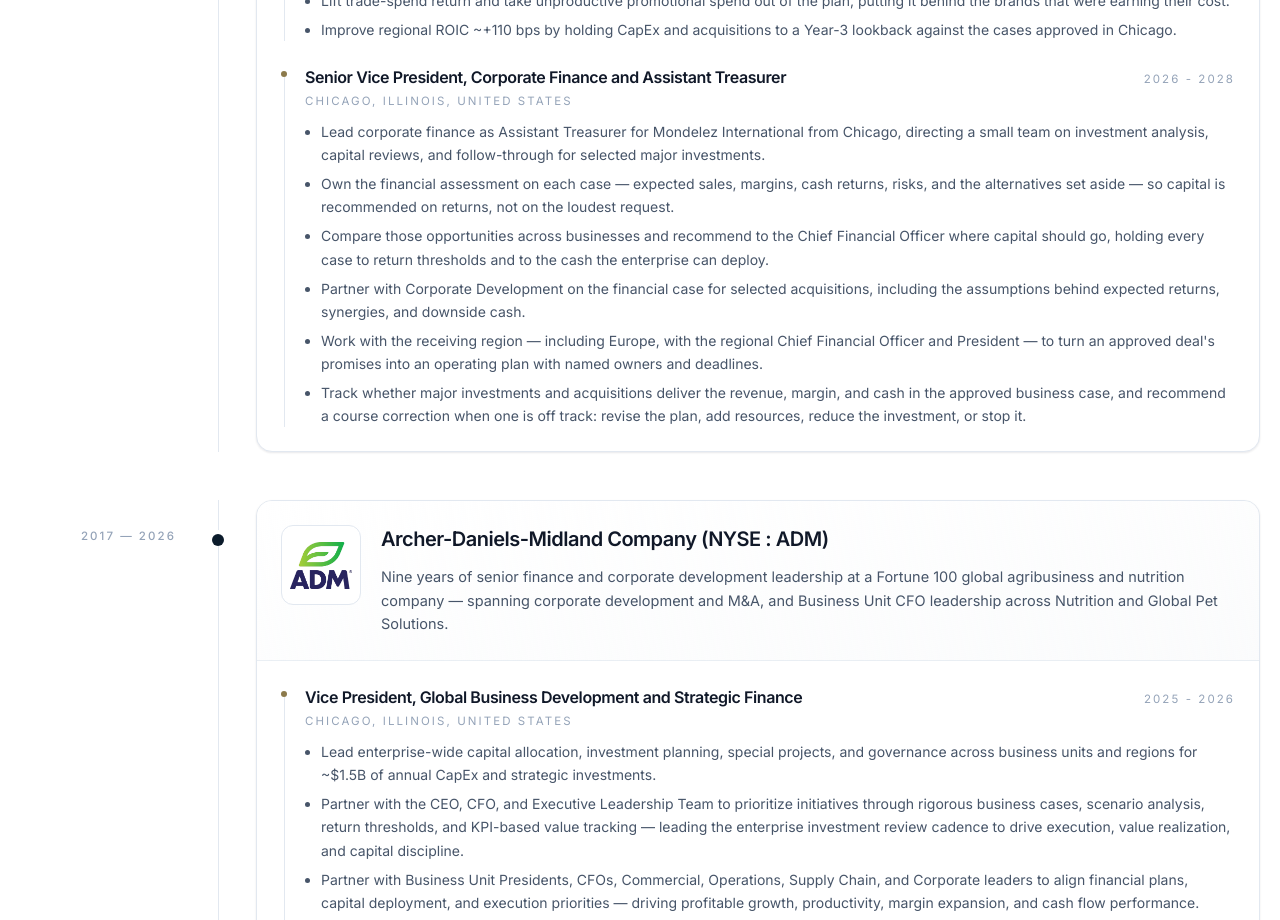
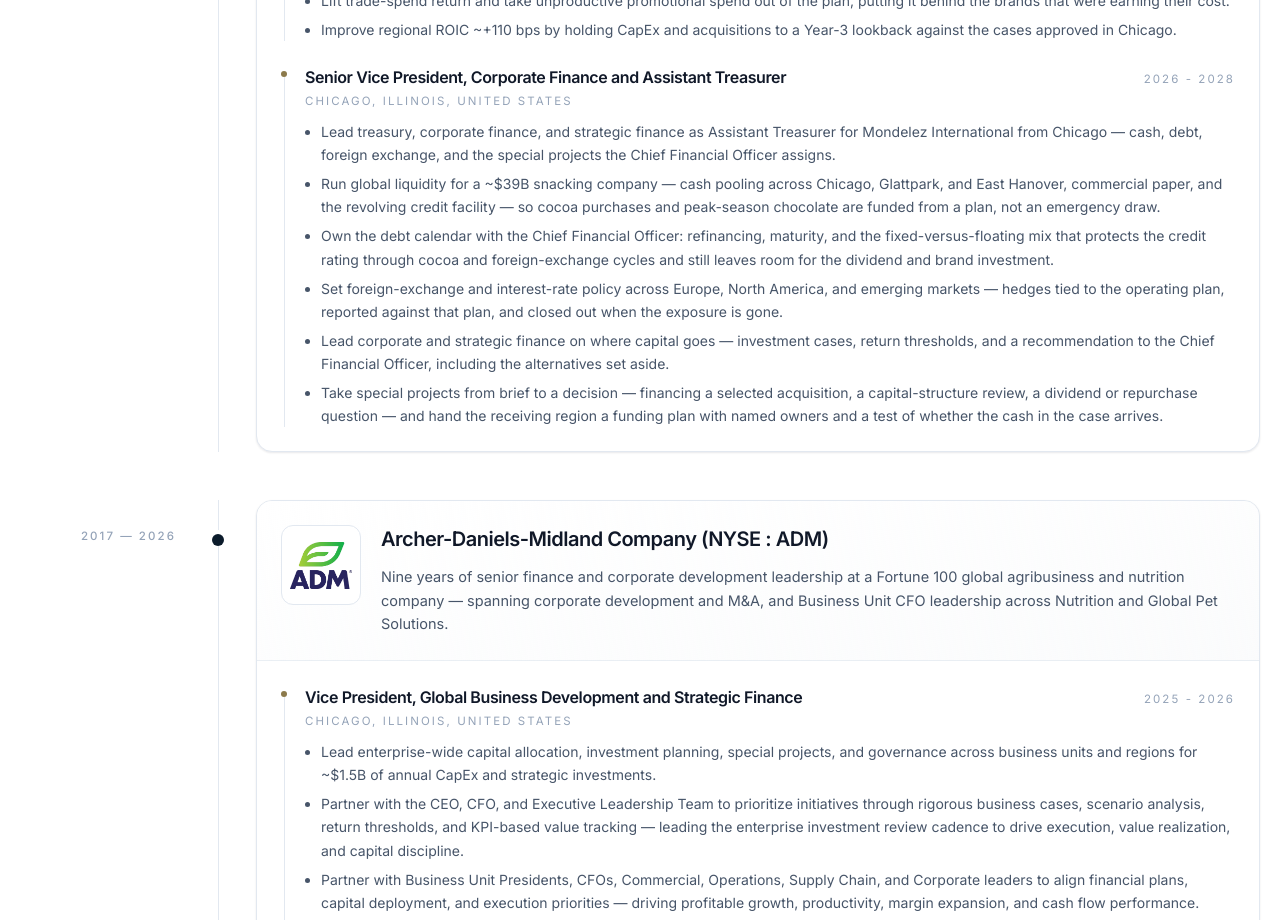
Before and after one commit to a2105z/anubhav-mittal-website, a React (Create React App) app: page /experience in a window 1280 px wide. Shown: the part 1720-2640 px from the top of the page. Built offline with nearby package versions, Linux system fonts and the light colour scheme.

Commit message:
Rewrite the Mondelez Assistant Treasurer bullets around treasury and special projects.
Co-authored-by: Cursor <cursoragent@cursor.com>

```diff
--- a/src/constants/projects.ts
+++ b/src/constants/projects.ts
@@ -85,12 +85,12 @@ export const EXPERIENCES: Experience[] = [
         dateRange: "2026 - 2028",
         location: "Chicago, Illinois, United States",
         highlights: [
-          "Lead corporate finance as Assistant Treasurer for Mondelez International from Chicago, directing a small team on investment analysis, capital reviews, and follow-through for selected major investments.",
-          "Own the financial assessment on each case — expected sales, margins, cash returns, risks, and the alternatives set aside — so capital is recommended on returns, not on the loudest request.",
-          "Compare those opportunities across businesses and recommend to the Chief Financial Officer where capital should go, holding every case to return thresholds and to the cash the enterprise can deploy.",
-          "Partner with Corporate Development on the financial case for selected acquisitions, including the assumptions behind expected returns, synergies, and downside cash.",
-          "Work with the receiving region — including Europe, with the regional Chief Financial Officer and President — to turn an approved deal's promises into an operating plan with named owners and deadlines.",
-          "Track whether major investments and acquisitions deliver the revenue, margin, and cash in the approved business case, and recommend a course correction when one is off track: revise the plan, add resources, reduce the investment, or stop it.",
+          "Lead treasury, corporate finance, and strategic finance as Assistant Treasurer for Mondelez International from Chicago — cash, debt, foreign exchange, and the special projects the Chief Financial Officer assigns.",
+          "Run global liquidity for a ~$39B snacking company — cash pooling across Chicago, Glattpark, and East Hanover, commercial paper, and the revolving credit facility — so cocoa purchases and peak-season chocolate are funded from a plan, not an emergency draw.",
+          "Own the debt calendar with the Chief Financial Officer: refinancing, maturity, and the fixed-versus-floating mix that protects the credit rating through cocoa and foreign-exchange cycles and still leaves room for the dividend and brand investment.",
+          "Set foreign-exchange and interest-rate policy across Europe, North America, and emerging markets — hedges tied to the operating plan, reported against that plan, and closed out when the exposure is gone.",
+          "Lead corporate and strategic finance on where capital goes — investment cases, return thresholds, and a recommendation to the Chief Financial Officer, including the alternatives set aside.",
+          "Take special projects from brief to a decision — financing a selected acquisition, a capital-structure review, a dividend or repurchase question — and hand the receiving region a funding plan with named owners and a test of whether the cash in the case arrives.",
         ],
       },
     ],
```
